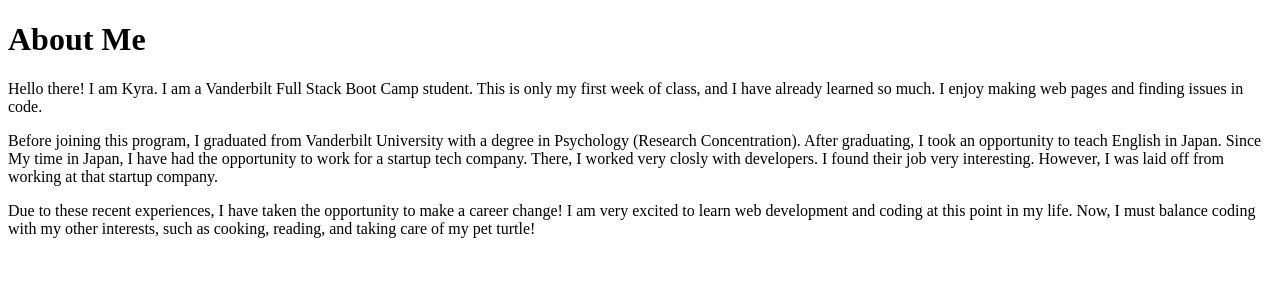
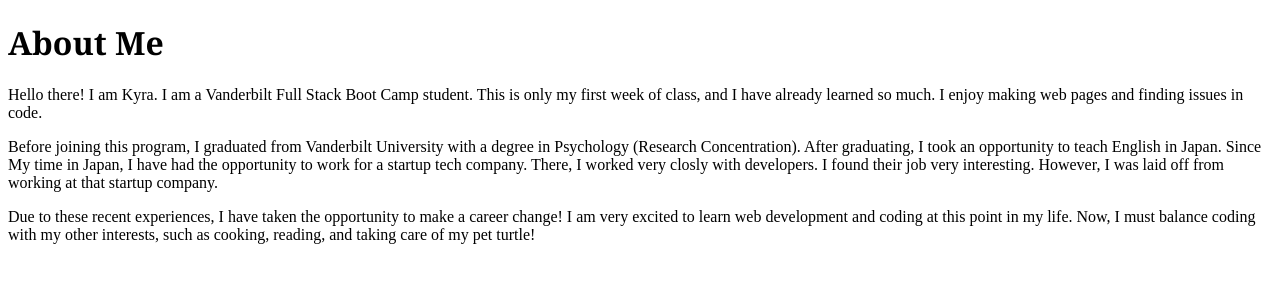
Before and after one commit to kd101jp14/Basic-Portfolio, a plain HTML site: page index.html in a window 1280 px wide. Drawn offline with Linux system fonts and the light colour scheme; files that its build step writes are made by us from their sources.

Commit message:
Basic-Portfolio

```diff
--- /dev/null
+++ b/assets/css/homework_1_style.css
@@ -0,0 +1,3 @@
+h1 {
+    font-family: Georgia, 'Times New Roman', Times, serif;
+}
--- a/index.html
+++ b/index.html
@@ -8,6 +8,8 @@
     <meta http-equiv="X-UA-Compatible" content="ie=edge">
 
     <title>Kyra's Page</title>
+
+    <link rel="stylesheet" type="text/css" href="homework_1_style.css">
 
 </head>
 
```
Also changed, not shown: assets/css/style.css (deleted).
